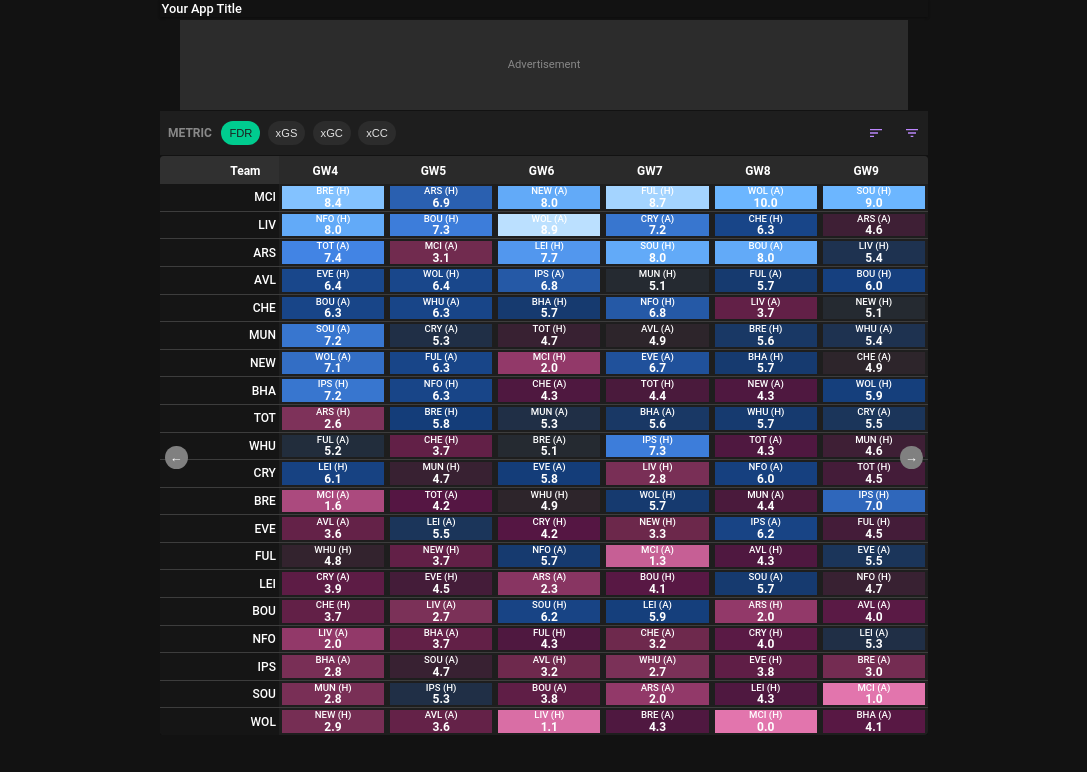
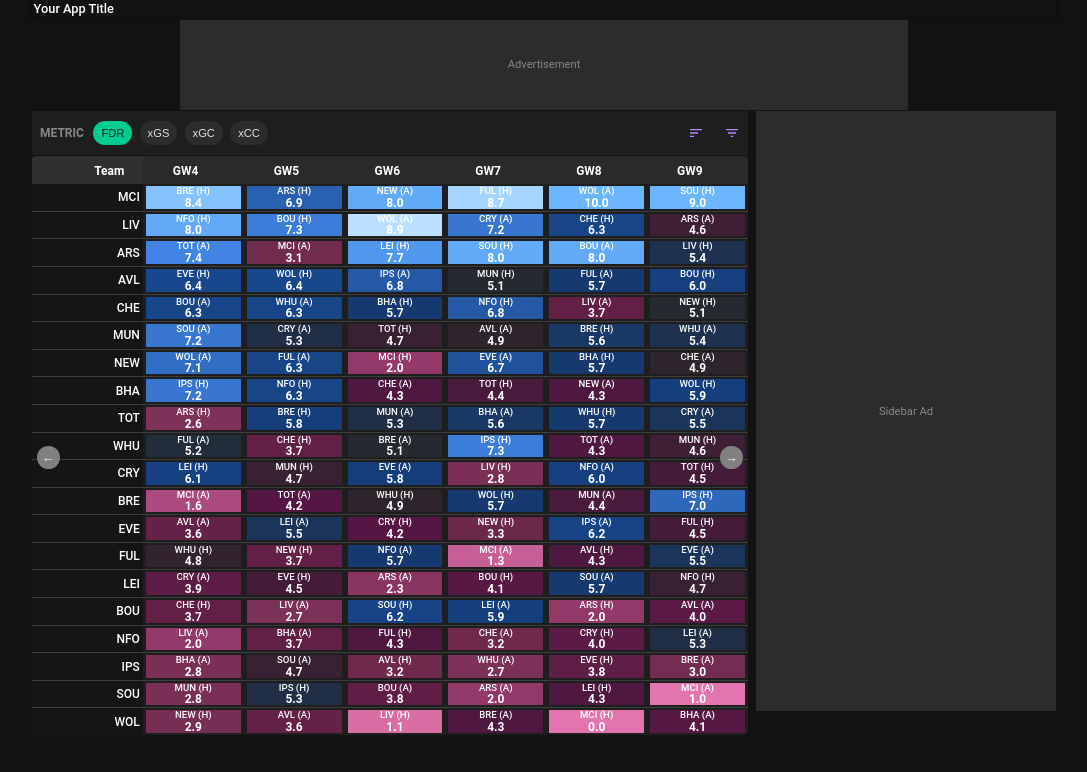
Before and after one commit to ameyakarve/ameyakarve.github.com, a React (Create React App) app: page / in a window 1280 px wide. Shown: the top 772 px of the page, without its empty margins (96-1183 px from the left). Built offline with nearby package versions, Linux system fonts and the light colour scheme.

Commit message:
added sidebar ad

```diff
--- a/src/App.css
+++ b/src/App.css
@@ -197,12 +197,50 @@ main {
   max-width: 100%; /* Prevent overflow */
 }
 
+.content-wrapper {
+  display: flex;
+  flex-direction: row;
+  width: 100%;
+}
+
+main {
+  flex-grow: 1;
+  display: flex;
+  flex-direction: column;
+  overflow: hidden;
+  padding: 0;
+}
+
+.sidebar-ad {
+  display: none; /* Hidden by default on mobile */
+  width: 300px; /* Standard medium rectangle ad size */
+  height: 600px; /* Standard half-page ad height */
+  background-color: #2c2c2c; /* Placeholder background color */
+  margin-left: 0.5rem;
+  justify-content: center;
+  align-items: center;
+  font-size: 0.7rem;
+  color: #888;
+}
+
 /* Add a media query for desktop screens */
 @media (min-width: 768px) {
   .app {
-    width: 60%; /* Narrower width for desktop */
-    max-width: 1200px; /* Maximum width for very large screens */
-    margin: 0 auto; /* Center the app on desktop */
+    width: 80%; /* Adjust width to accommodate sidebar */
+    max-width: 1500px; /* Increased maximum width for very large screens */
+    margin: 0 auto;
+  }
+
+  .content-wrapper {
+    flex-direction: row; /* Ensure horizontal layout on desktop */
+  }
+
+  main {
+    width: calc(100% - 300px - 0.5rem); /* Adjust main content width */
+  }
+
+  .sidebar-ad {
+    display: flex; /* Show sidebar ad on desktop */
   }
 }
 
--- a/src/App.js
+++ b/src/App.js
@@ -63,9 +63,9 @@ function App() {
     <div className="app">
       <Header />
       <div className="banner-ad">
-        {/* Ad content will go here */}
         <span>Advertisement</span>
       </div>
+      <div className="content-wrapper">
         <main>
           <ControlPanel
             onSort={handleSort}
@@ -83,6 +83,10 @@ function App() {
             selectedMetric={selectedMetric} // Add this prop
           />
         </main>
+        <aside className="sidebar-ad">
+          <span>Sidebar Ad</span>
+        </aside>
+      </div>
     </div>
   );
 }
```
Lines whose indentation alone changed are shown as unchanged.
